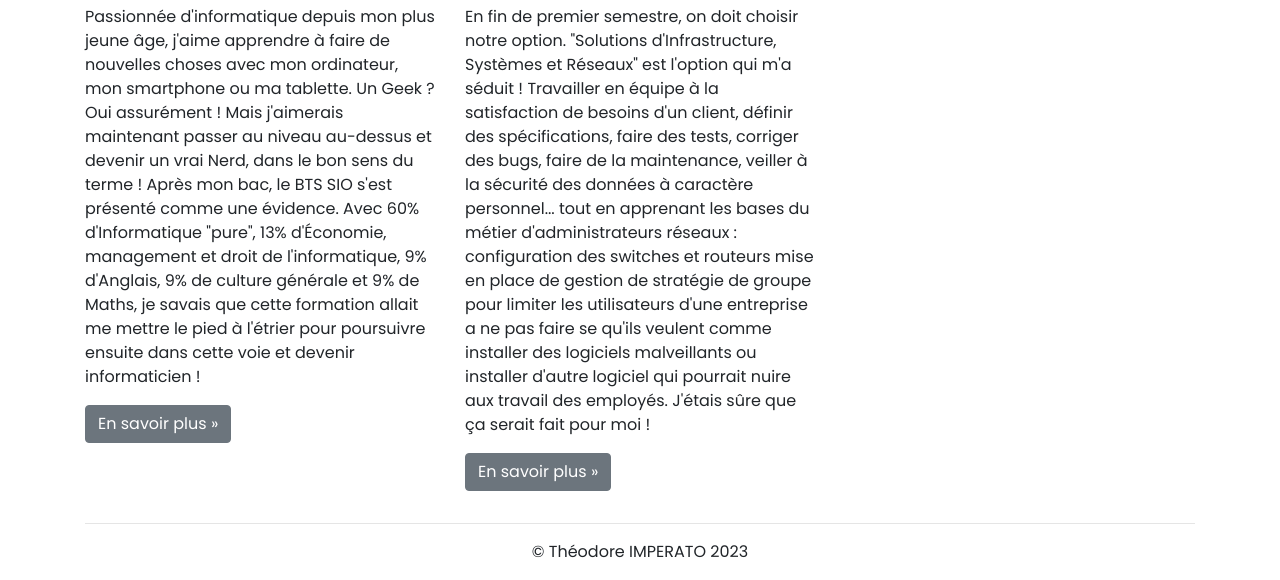
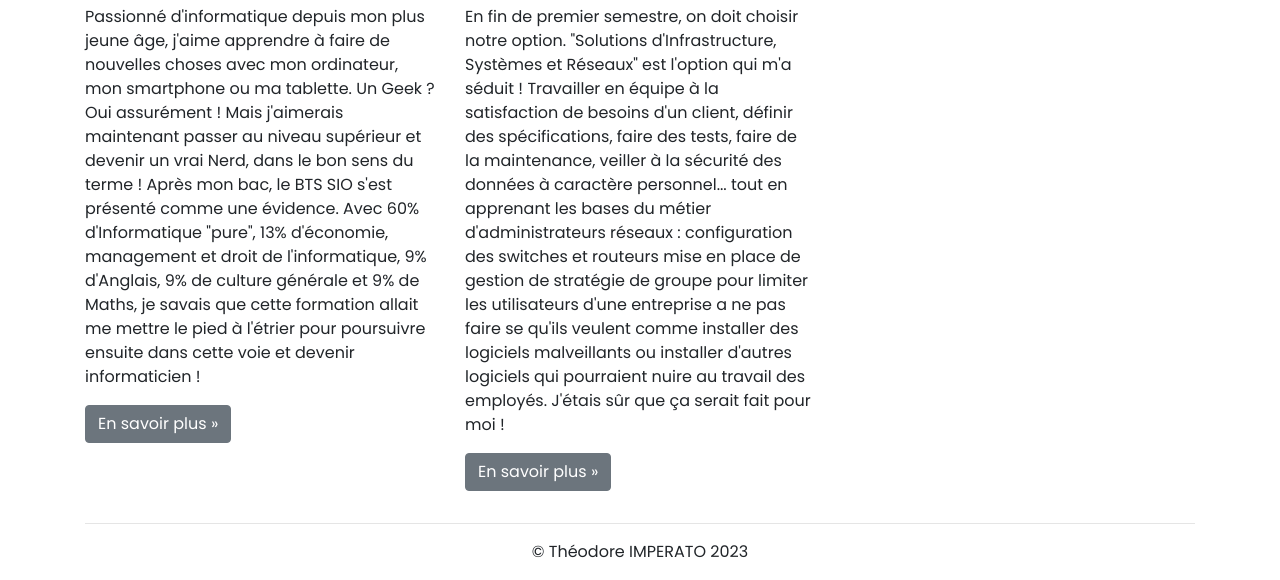
Before and after one commit to theodoreimperato/theodoreimperato.github.io, a plain HTML site: page index.html in a window 1280 px wide. Shown: the part 492-1072 px from the top of the page. Drawn offline with nearby package versions, Linux system fonts and the light colour scheme; a web font is replaced by a local one.

Commit message:
Correction des fautes d'orthographe sur le site est ajout d'une nouvelle langue

```diff
--- a/index.html
+++ b/index.html
@@ -79,12 +79,12 @@
                 <div class="row">
                     <div class="col-lg-4">
                         <h2>Le BTS SIO</h2>
-                        <p>Passionnée d'informatique depuis mon plus jeune âge, j'aime apprendre à faire
+                        <p>Passionné d'informatique depuis mon plus jeune âge, j'aime apprendre à faire
                             de nouvelles choses avec mon ordinateur, mon smartphone ou ma tablette. Un
-                            Geek ? Oui assurément ! Mais j'aimerais maintenant passer au niveau au-dessus
+                            Geek ? Oui assurément ! Mais j'aimerais maintenant passer au niveau supérieur
                             et devenir un vrai Nerd, dans le bon sens du terme ! Après mon bac, le BTS
                             SIO s'est présenté comme une évidence. Avec 60% d'Informatique "pure", 13%
-                            d'Économie, management et droit de l'informatique, 9% d'Anglais, 9% de culture
+                            d'économie, management et droit de l'informatique, 9% d'Anglais, 9% de culture
                             générale et 9% de Maths, je savais que cette formation allait me mettre le
                             pied à l'étrier pour poursuivre ensuite dans cette voie et devenir
                             informaticien !
@@ -98,14 +98,14 @@
                         <p>En fin de premier semestre, on doit choisir notre option. "Solutions
                             d'Infrastructure, Systèmes et Réseaux" est l'option qui m'a séduit&nbsp;!
                             Travailler en équipe à la satisfaction de besoins d'un client, définir des
-                            spécifications, faire des tests, corriger des bugs, faire de la maintenance,
+                            spécifications, faire des tests, faire de la maintenance,
                             veiller à la sécurité des données à caractère personnel... tout en apprenant
                             les bases du métier d'administrateurs réseaux : configuration des switches
                             et routeurs mise en place de gestion de stratégie de groupe pour limiter les
                             utilisateurs d'une entreprise a ne pas faire se qu'ils veulent comme installer
-                            des logiciels malveillants ou installer d'autre logiciel qui pourrait nuire aux
-                            travail des employés.
-                            J'étais sûre que ça serait fait pour moi !
+                            des logiciels malveillants ou installer d'autres logiciels qui pourraient nuire
+                            au travail des employés.
+                            J'étais sûr que ça serait fait pour moi !
                         </p>
                         <p><a class="btn btn-secondary" href="https://www.onisep.fr/Ressources/univers-formation/Formations/Post-bac/bts-services-informatiques-aux-organisations-option-a-solutions-d-infrastructure-systemes-et-reseaux" target="_blank"
                               role="button">En savoir plus »</a>
```
Also changed, not shown: pages/cv.html (+22 -11 lines).
